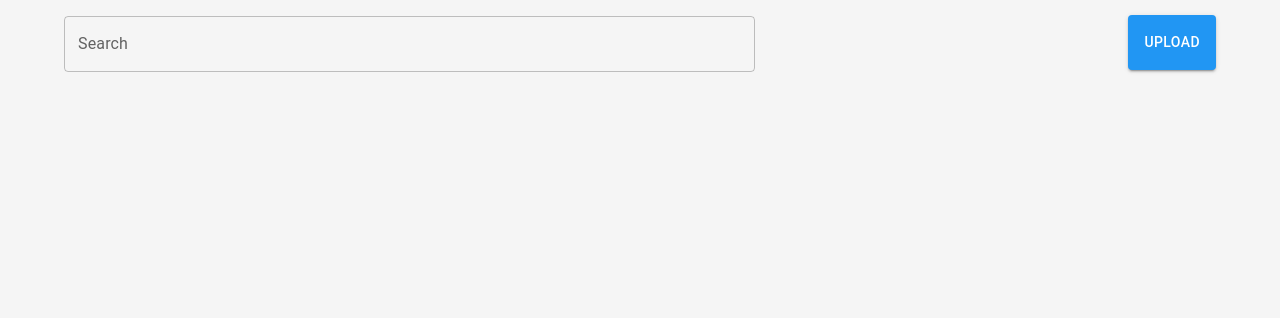
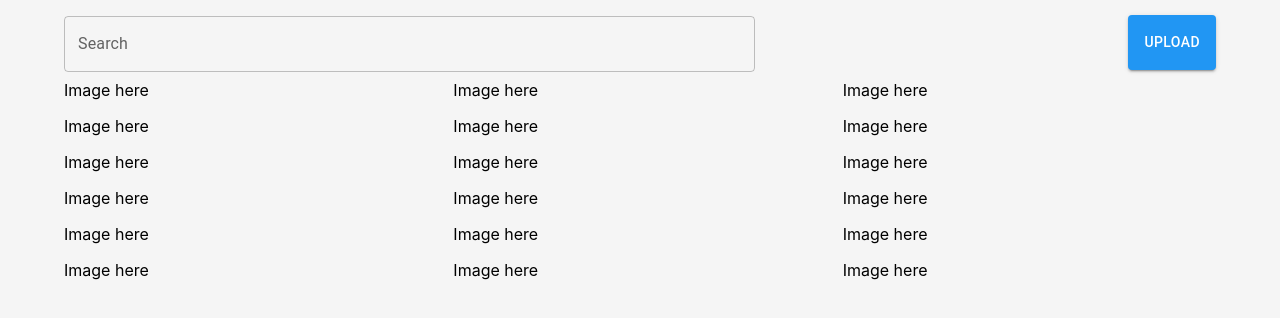
Before and after one commit to jozzbruer/imageSharingApp, a React (Create React App) app in the folder frontend/: page / in a window 1280 px wide. Shown: the top 318 px of the page. Built offline with nearby package versions, Linux system fonts and the light colour scheme.

Commit message:
Done with the gallery

```diff
--- a/frontend/src/App.tsx
+++ b/frontend/src/App.tsx
@@ -1,8 +1,14 @@
 import React from 'react';
 import './App.css';
 import { Box, Button, Container, TextField } from '@mui/material';
+import ImageGallery from './components/ImageGallery';
 
 const App: React.FC = () => {
+	const images = Array.from({ length: 18 }, (_, index) => ({
+		id: index + 1,
+		name: `Image ${index + 1}`,
+		imagePath: `https://placekitten.com/300/200?image=${index + 1}`,
+	}));
 	return (
 		<Container>
 			<Box sx={{ display: 'flex', justifyContent: 'space-between' }}>
@@ -24,6 +30,7 @@ const App: React.FC = () => {
 					/>
 				</Button>
 			</Box>
+			<ImageGallery images={images} />
 		</Container>
 	);
 };
--- /dev/null
+++ b/frontend/src/components/ImageGallery.tsx
@@ -0,0 +1,26 @@
+import { Grid } from '@mui/material';
+import React from 'react';
+
+interface ImageGalleryProps {
+	images: Array<{ id: number; name: string; imagePath: string }>;
+}
+const ImageGallery: React.FC<ImageGalleryProps> = ({ images }) => {
+	return (
+		<Grid
+			container
+			spacing={2}>
+			{images.map((image) => (
+				<Grid
+					key={image.id}
+					item
+					xs={12}
+					sm={6}
+					md={4}>
+					Image here
+				</Grid>
+			))}
+		</Grid>
+	);
+};
+
+export default ImageGallery;
```
Also changed, not shown: frontend/src/components/ImageCard.tsx (added, +11 -0 lines).
